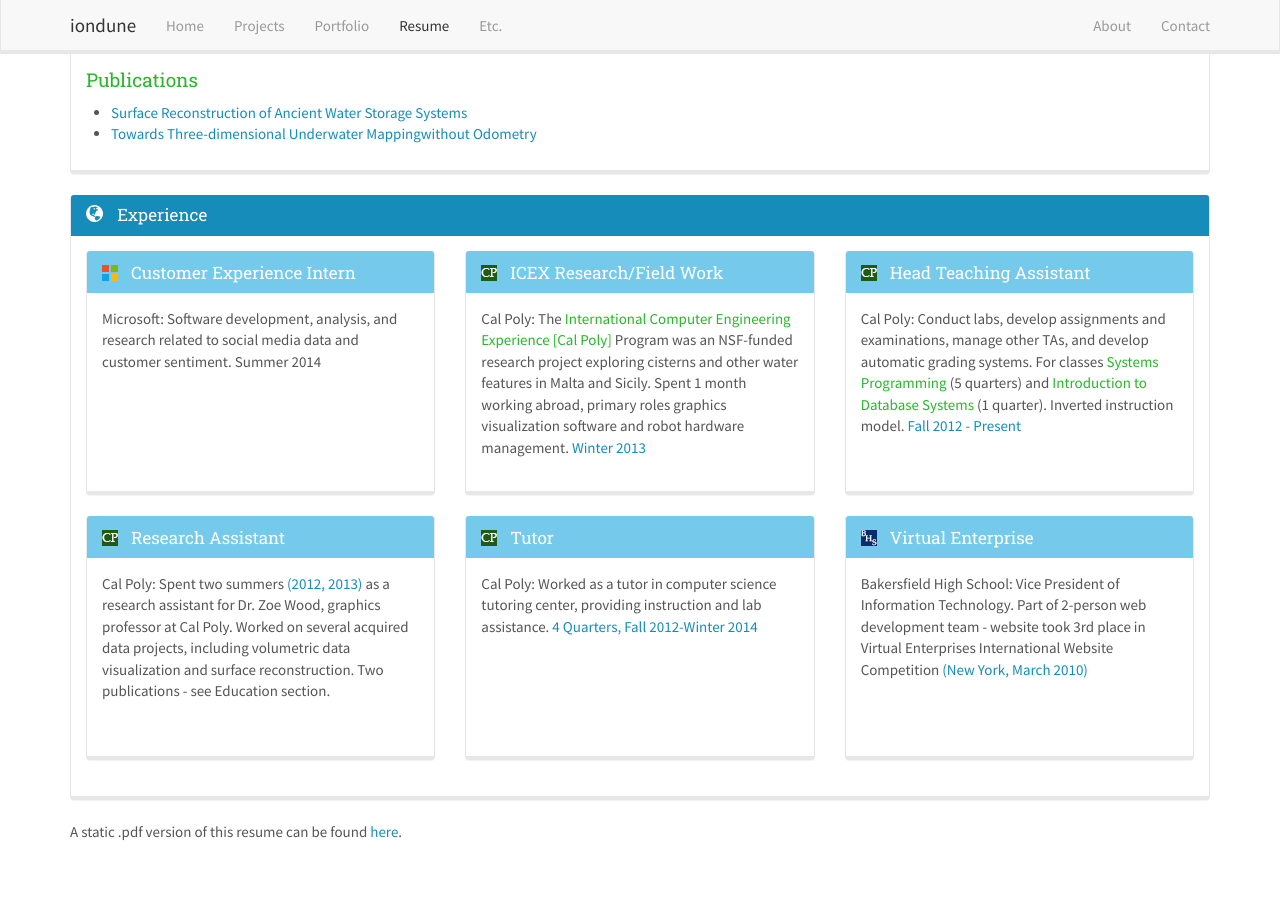
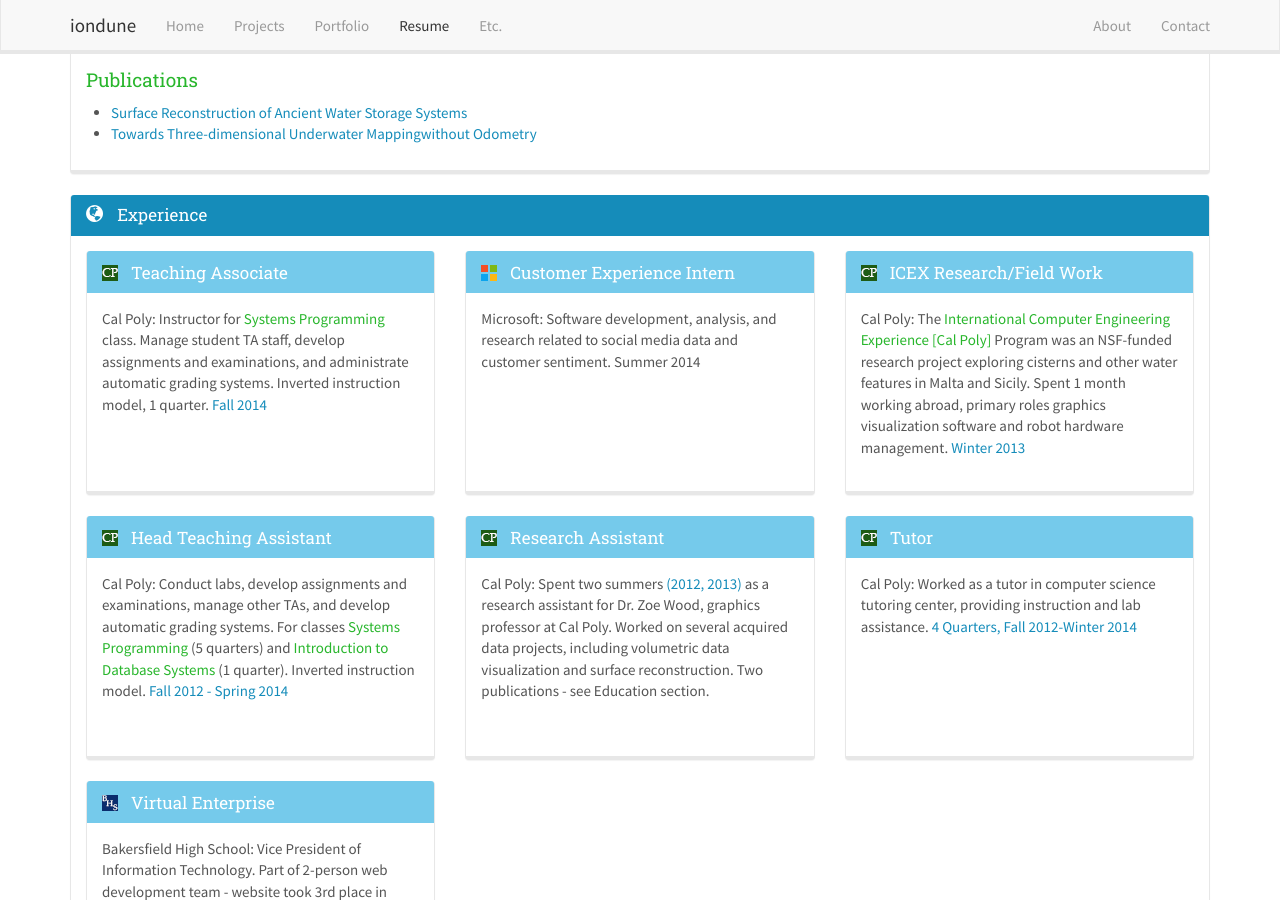
Before and after one commit to iondune/mackenziedunn.com, a Jekyll site: the page built from pages/resume.md, in a window 1280 px wide and 900 px high, scrolled down 852 px. Built offline with Jekyll 4.4.1, drawn with Linux system fonts in a browser that asks for light colours; nearby versions of some CDN libraries; before the commit the page ends 1705 px from its top, so only the background shows below that.

Commit message:
Add Teaching Associate to resume

```diff
--- a/_data/resume/experience.yml
+++ b/_data/resume/experience.yml
@@ -1,3 +1,11 @@
+
+- heading: Teaching Associate
+  icon: img/icon/cp.png
+  body: >
+    Cal Poly: Instructor for <span class="text-success">Systems Programming</span> class. Manage student TA staff, develop
+    assignments and examinations, and administrate automatic grading systems. Inverted instruction model, 1 quarter.
+    <span class="text-primary">Fall 2014</span>
+
 - heading: Customer Experience Intern
   icon: img/icon/ms.png
   body: >
@@ -17,7 +25,7 @@
     Cal Poly: Conduct labs, develop assignments and examinations, manage other TAs, and develop automatic grading systems.
     For classes <span class="text-success">Systems Programming</span> (5 quarters) and
     <span class="text-success">Introduction to Database Systems</span> (1 quarter). Inverted instruction model.
-    <span class="text-primary">Fall 2012 - Present</span>
+    <span class="text-primary">Fall 2012 - Spring 2014</span>
 
 - heading: Research Assistant
   icon: img/icon/cp.png
```
